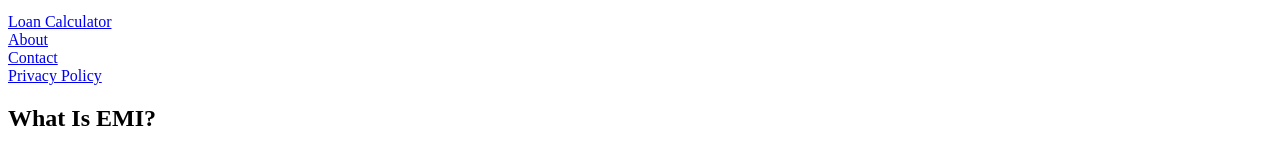
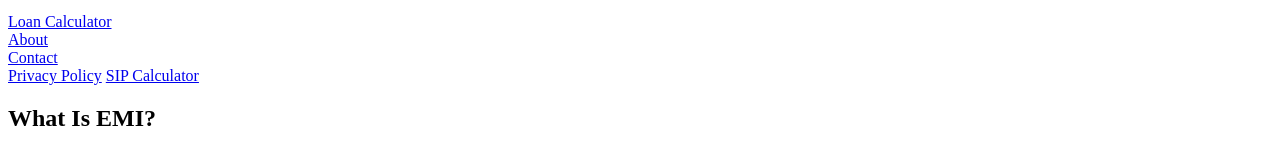
Before and after one commit to waahu086-glitch/Emi-cal, a plain HTML site: page index.html in a window 1280 px wide. Shown: the part 127-279 px from the top of the page. Drawn offline with Linux system fonts and the light colour scheme.

Commit message:
Update index.html

```diff
--- a/index.html
+++ b/index.html
@@ -17,6 +17,7 @@ Advanced financial assistance
     <a href="good.html">About</a><br>
     <a href="advanced.html">Contact</a><br>
     <a href="lamina.html">Privacy Policy</a>
+    <a href="ibid.html">SIP Calculator</a>
     <section>
     <h2>What Is EMI?</h2>
     <p>
```
